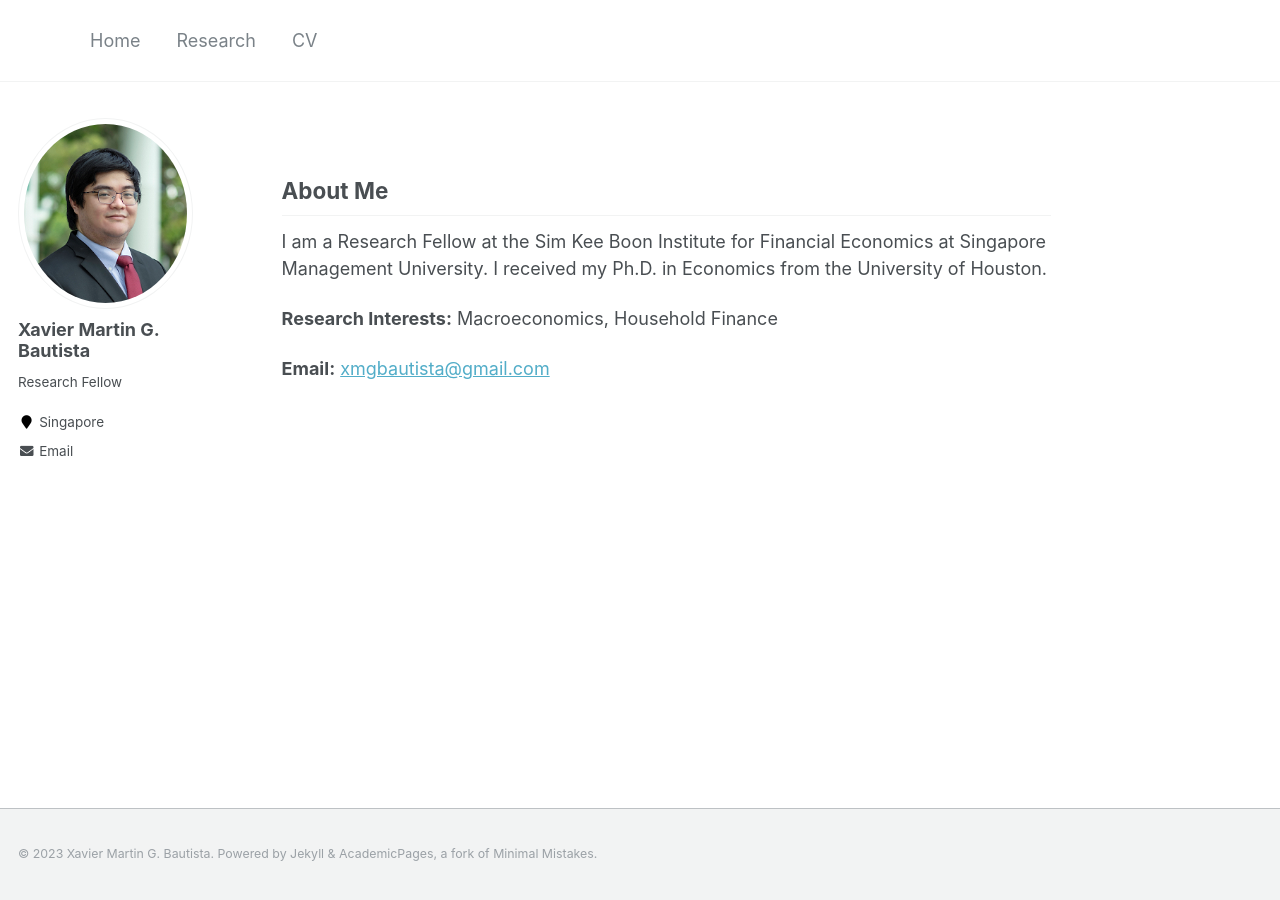
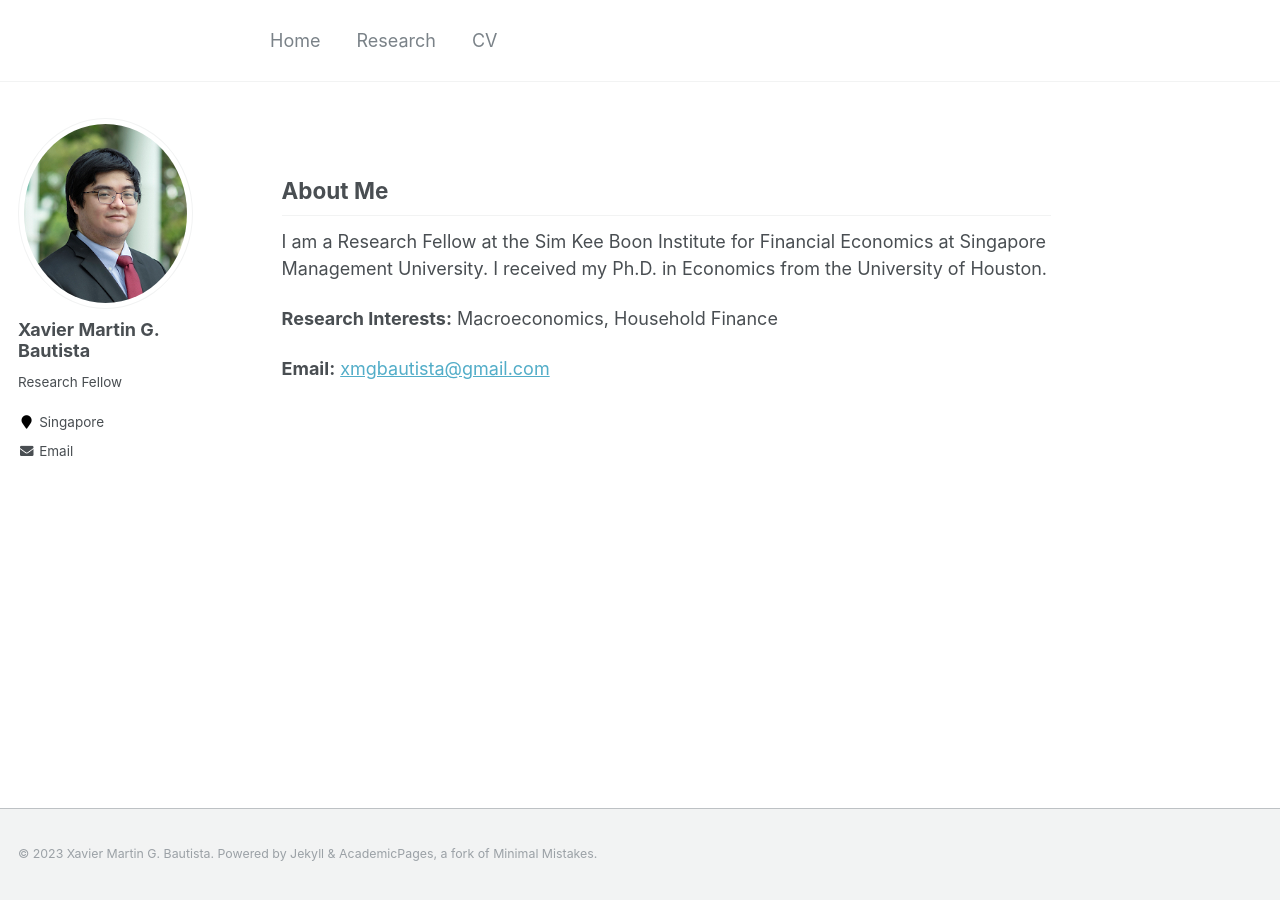
Before and after one commit to xmgbautista/xmgbautista.github.io, a Jekyll site: the page built from _pages/about.md, in a window 1280 px wide. Built offline with Jekyll 4.4.1, drawn with Linux system fonts in a browser that asks for light colours.

Commit message:
Update _masthead.scss

```diff
--- a/_sass/_masthead.scss
+++ b/_sass/_masthead.scss
@@ -47,6 +47,7 @@
   white-space: nowrap;
 
   &--lg {
+    padding-left: 10em;
     padding-right: 2em;
     font-weight: 700;
   }
```
